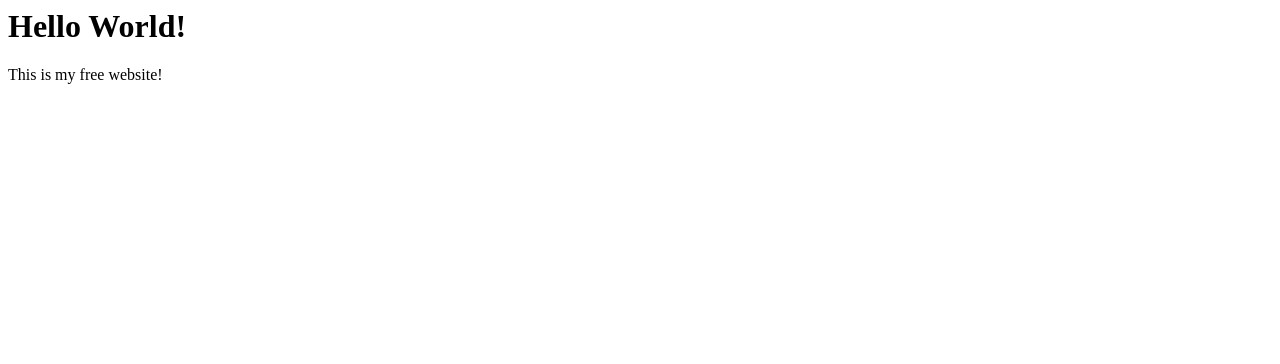
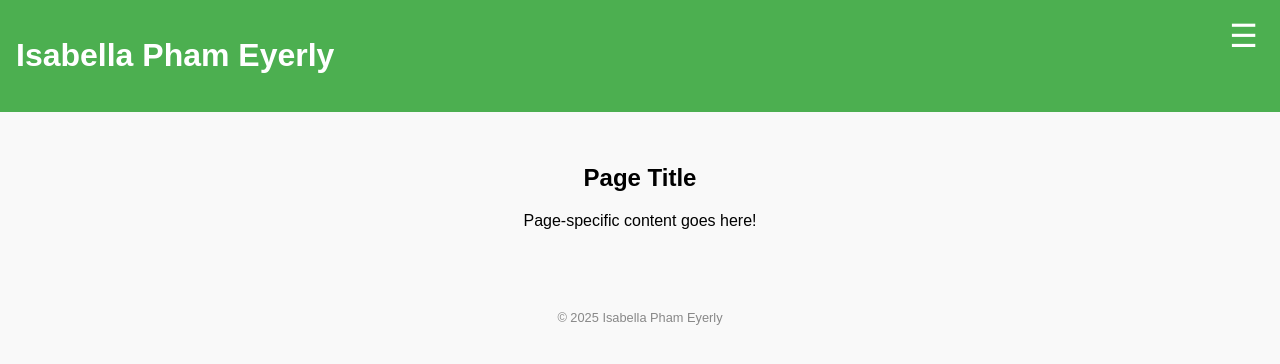
Before and after one commit to IsabellaEyerly/IsabellaEyerly.github.io, a plain HTML site: page contact.html in a window 1280 px wide. Drawn offline with Linux system fonts and the light colour scheme.

Commit message:
Update contact.html

```diff
--- a/contact.html
+++ b/contact.html
@@ -1,9 +1,101 @@
-<html>
-  <head>
-    <title>My Cool Free Website</title>
-  </head>
-  <body>
-    <h1>Hello World!</h1>
-    <p>This is my free website!</p>
-  </body>
+<!DOCTYPE html>
+<html lang="en">
+<head>
+  <meta charset="UTF-8">
+  <meta name="viewport" content="width=device-width, initial-scale=1">
+  <title>Page Title</title> <!-- Change this for each page -->
+  <style>
+    body {
+      font-family: Arial, sans-serif;
+      margin: 0;
+      padding: 0;
+      background-color: #f9f9f9;
+    }
+    header {
+      background-color: #4CAF50;
+      color: white;
+      padding: 1rem;
+      position: relative;
+    }
+    .menu-button {
+      font-size: 2rem;
+      background: none;
+      border: none;
+      color: white;
+      cursor: pointer;
+      position: absolute;
+      top: 1rem;
+      right: 1rem;
+    }
+    nav {
+      display: flex;
+      flex-direction: column;
+      background-color: #333;
+      position: absolute;
+      top: 0;
+      left: 0;
+      right: 0;
+      height: 100%;
+      transform: translateY(-100%);
+      transition: transform 0.3s ease;
+      z-index: 1000;
+    }
+    nav a {
+      color: white;
+      padding: 1rem;
+      text-decoration: none;
+      border-bottom: 1px solid #555;
+    }
+    nav a:hover {
+      background-color: #555;
+    }
+    main {
+      padding: 2rem;
+      text-align: center;
+    }
+    footer {
+      text-align: center;
+      margin-top: 2rem;
+      font-size: 0.8rem;
+      color: #888;
+    }
+  </style>
+</head>
+<body>
+
+<header>
+  <h1>Isabella Pham Eyerly</h1>
+  <button class="menu-button" onclick="toggleMenu()">☰</button>
+</header>
+
+<nav id="menu">
+  <a href="index.html">Home</a>
+  <a href="about.html">About</a>
+  <a href="geniusproject.html">Projects</a>
+  <a href="resume.html">Resume</a>
+  <a href="portfolio.html">Portfolio</a>
+  <a href="contact.html">Contact</a>
+</nav>
+
+<main>
+  <h2>Page Title</h2> <!-- Change this too -->
+  <p>Page-specific content goes here!</p>
+</main>
+
+<footer>
+  © 2025 Isabella Pham Eyerly
+</footer>
+
+<script>
+  function toggleMenu() {
+    const menu = document.getElementById('menu');
+    if (menu.style.transform === 'translateY(0%)') {
+      menu.style.transform = 'translateY(-100%)';
+    } else {
+      menu.style.transform = 'translateY(0%)';
+    }
+  }
+</script>
+
+</body>
 </html>
```
